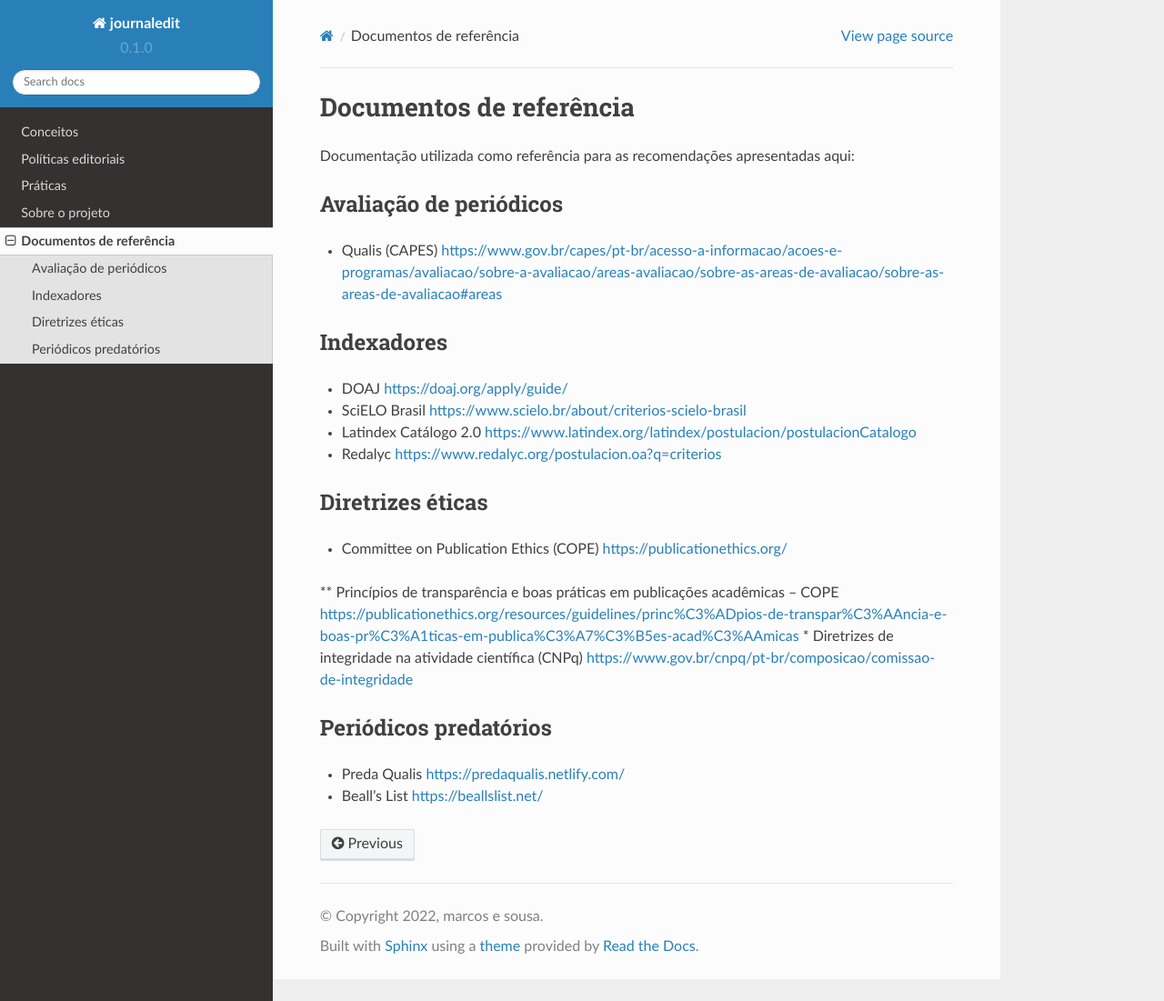
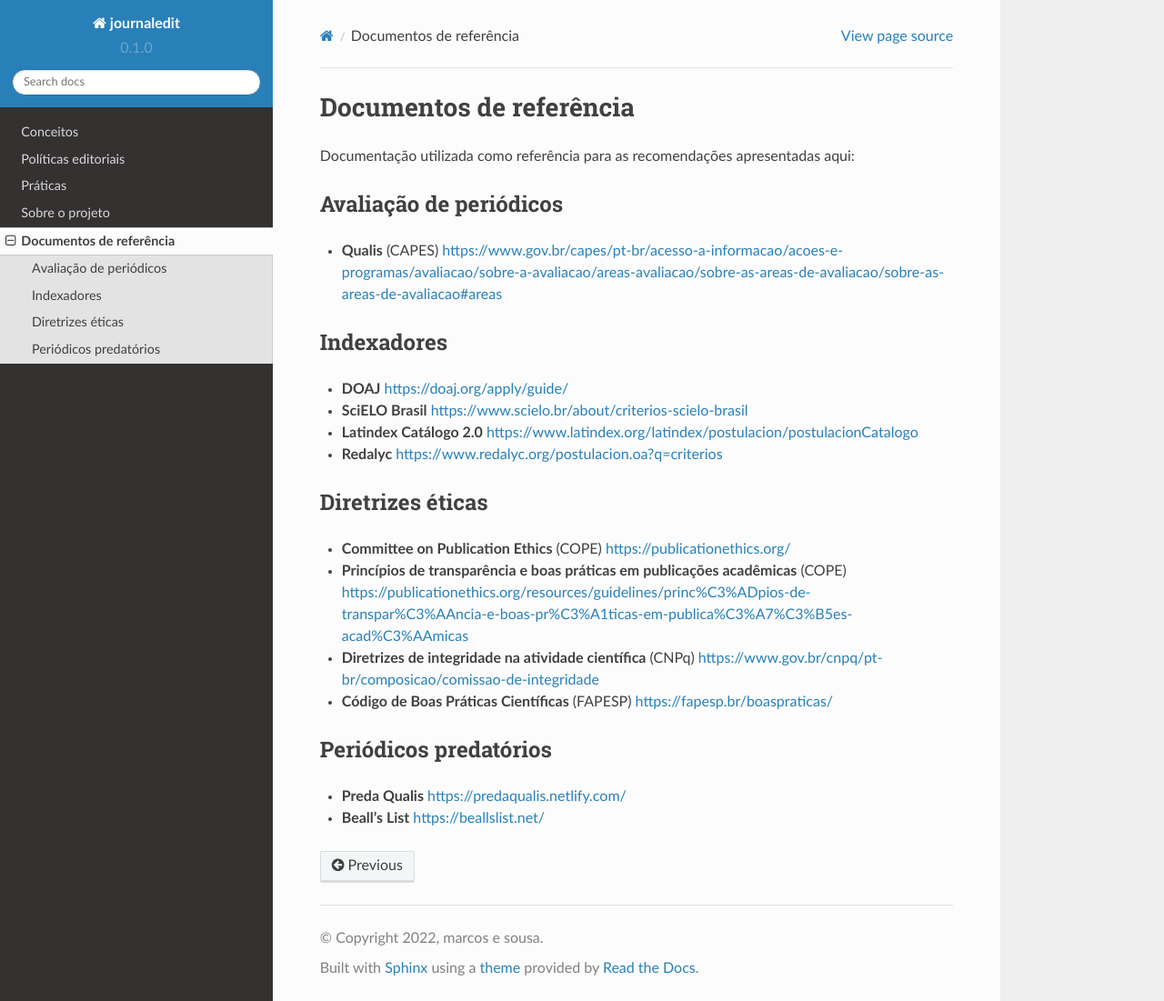
Before and after one commit to marcosesousa/journaledit, a Sphinx documentation site: the page built from docs/source/docs.rst, in a window 1280 px wide and 1101 px high. Shown: the whole window at 91% size. Built offline with Sphinx 7.4.7 and the Read the Docs theme 2.0.0, drawn with Linux system fonts in a browser that asks for light colours.

Commit message:
Update docs.rst

```diff
--- a/docs/source/docs.rst
+++ b/docs/source/docs.rst
@@ -6,22 +6,23 @@ Documentação utilizada como referência para as recomendações apresentadas a
 
 Avaliação de periódicos
 -----------------------
-* Qualis (CAPES) https://www.gov.br/capes/pt-br/acesso-a-informacao/acoes-e-programas/avaliacao/sobre-a-avaliacao/areas-avaliacao/sobre-as-areas-de-avaliacao/sobre-as-areas-de-avaliacao#areas
+* **Qualis** (CAPES) https://www.gov.br/capes/pt-br/acesso-a-informacao/acoes-e-programas/avaliacao/sobre-a-avaliacao/areas-avaliacao/sobre-as-areas-de-avaliacao/sobre-as-areas-de-avaliacao#areas
 
 Indexadores
 -----------
-* DOAJ https://doaj.org/apply/guide/
-* SciELO Brasil https://www.scielo.br/about/criterios-scielo-brasil
-* Latindex Catálogo 2.0 https://www.latindex.org/latindex/postulacion/postulacionCatalogo
-* Redalyc https://www.redalyc.org/postulacion.oa?q=criterios
+* **DOAJ** https://doaj.org/apply/guide/
+* **SciELO Brasil** https://www.scielo.br/about/criterios-scielo-brasil
+* **Latindex Catálogo 2.0** https://www.latindex.org/latindex/postulacion/postulacionCatalogo
+* **Redalyc** https://www.redalyc.org/postulacion.oa?q=criterios
 
 Diretrizes éticas
 -----------------
-* Committee on Publication Ethics (COPE) https://publicationethics.org/
-** Princípios de transparência e boas práticas em publicações acadêmicas – COPE https://publicationethics.org/resources/guidelines/princ%C3%ADpios-de-transpar%C3%AAncia-e-boas-pr%C3%A1ticas-em-publica%C3%A7%C3%B5es-acad%C3%AAmicas
-* Diretrizes de integridade na atividade científica (CNPq) https://www.gov.br/cnpq/pt-br/composicao/comissao-de-integridade
+* **Committee on Publication Ethics** (COPE) https://publicationethics.org/
+* **Princípios de transparência e boas práticas em publicações acadêmicas** (COPE) https://publicationethics.org/resources/guidelines/princ%C3%ADpios-de-transpar%C3%AAncia-e-boas-pr%C3%A1ticas-em-publica%C3%A7%C3%B5es-acad%C3%AAmicas
+* **Diretrizes de integridade na atividade científica** (CNPq) https://www.gov.br/cnpq/pt-br/composicao/comissao-de-integridade
+* **Código de Boas Práticas Científicas** (FAPESP) https://fapesp.br/boaspraticas/
 
 Periódicos predatórios
 ----------------------
-* Preda Qualis https://predaqualis.netlify.com/
-* Beall’s List https://beallslist.net/
+* **Preda Qualis** https://predaqualis.netlify.com/
+* **Beall’s List** https://beallslist.net/
```
